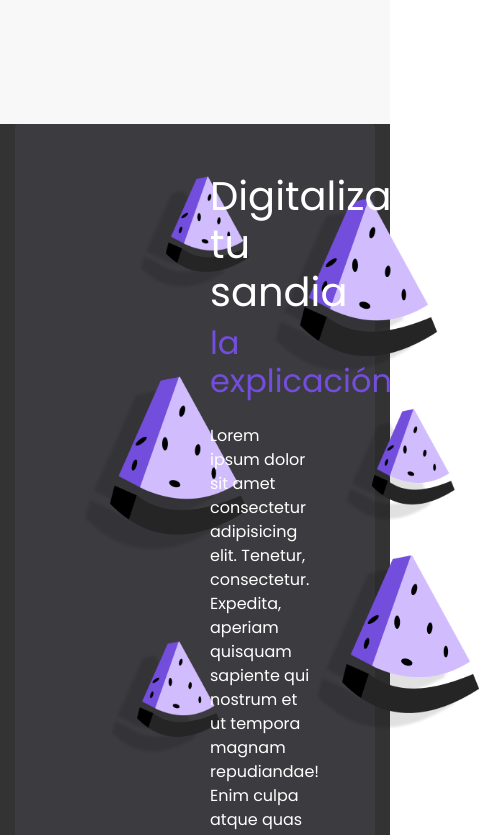
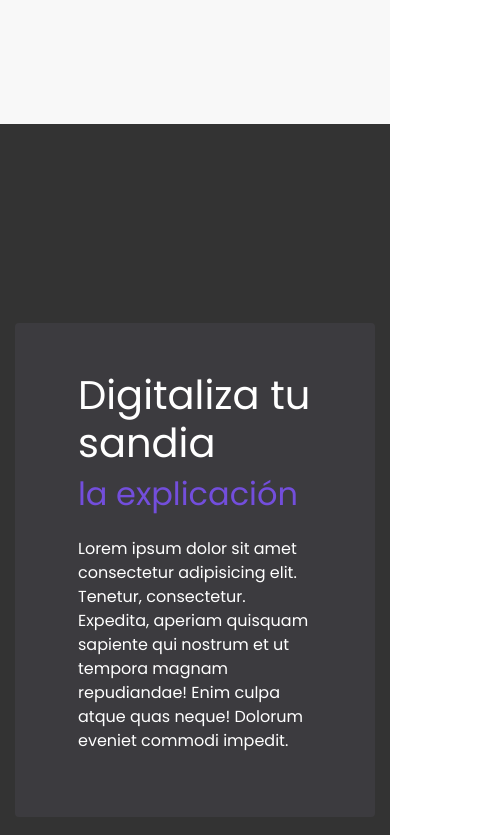
Before and after one commit to vrigna/askeladd-studio, a Vue app: page /#/ in a window 390 px wide. Shown: the part 720-1555 px from the top of the page, 484 px wide, since content can reach past the window. Built offline with nearby package versions, Linux system fonts and the light colour scheme.

Commit message:
cambio tamaño img sandias

```diff
--- a/src/views/Sandia.vue
+++ b/src/views/Sandia.vue
@@ -3,11 +3,11 @@
     <div class="container d-flex justify-content-center align-items-center vh-100">
       <div class="rectangulo backg border-radius rounded w-100 align-items-center mt-5">
         <div class="row m-5 ">
-            <div class="col">
+            <div class="col d-lg-block d-none">
               <img
                   :src="require('@/assets/Sandias.png')"
                   class="sandia"
-                  style="height: 70vh;"
+                  style="height: 70vh; margin: -20% 0"
               >
             </div>
             <div class="col">
@@ -41,5 +41,6 @@ export default {
   }
   .backg{
     background-color: #3C3B3F;
+    min-height: 350px;
   }
 </style>
```
